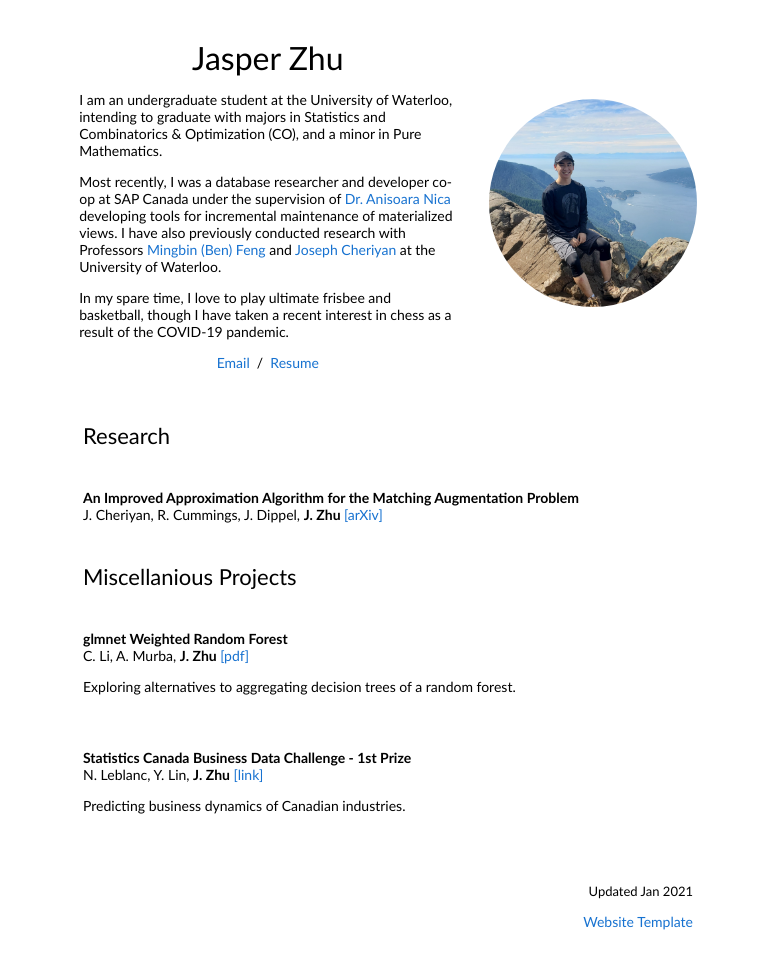
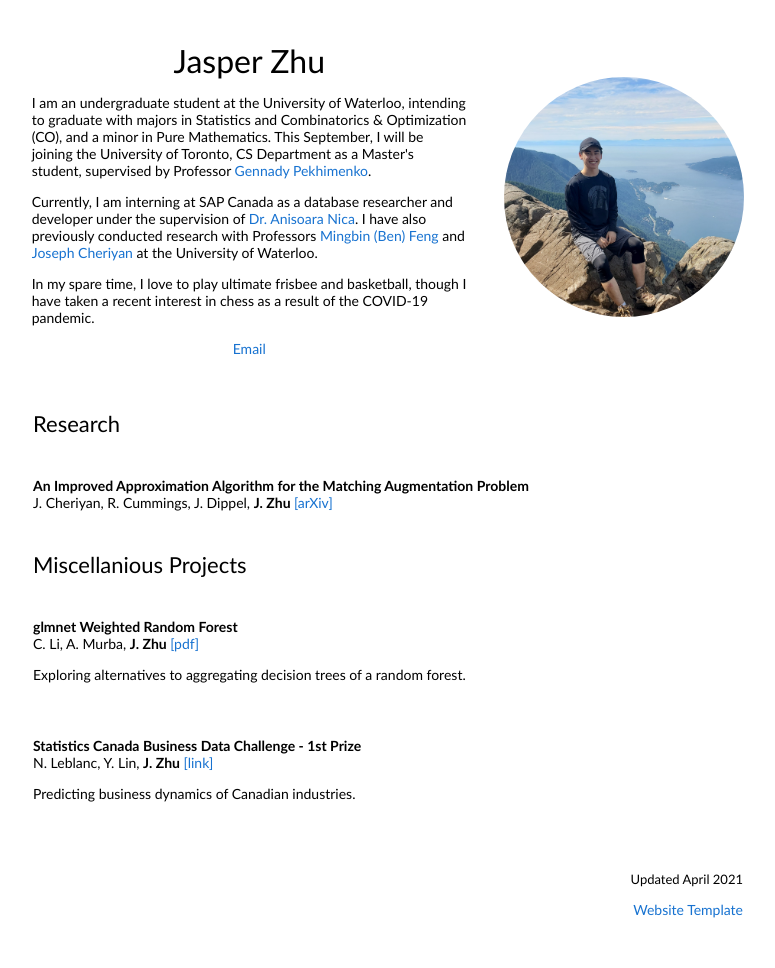
Before and after one commit to jasperrxzhu/jasperrxzhu.github.io, a plain HTML site: page index.html in a window 1280 px wide. Shown: the whole page, without its empty margins (252-1027 px from the left). Drawn offline with Linux system fonts and the light colour scheme.

Commit message:
quick blurb update

```diff
--- a/index.html
+++ b/index.html
@@ -10,7 +10,7 @@
 </head>
 
 <body>
-  <table style="width:100%;max-width:650px;border:0px;border-spacing:0px;border-collapse:separate;margin-right:auto;margin-left:auto;"><tbody>
+  <table style="width:100%;max-width:750px;border:0px;border-spacing:0px;border-collapse:separate;margin-right:auto;margin-left:auto;"><tbody>
     <tr style="padding:0px">
       <td style="padding:0px">
         <table style="width:100%;border:0px;border-spacing:0px;border-collapse:separate;margin-right:auto;margin-left:auto;"><tbody>
@@ -22,12 +22,14 @@
               <p>
                 I am an undergraduate student at the University of Waterloo, intending to graduate with majors in
                 Statistics and Combinatorics & Optimization (CO), and a minor in Pure Mathematics.
+                This September, I will be joining the University of Toronto, CS Department
+                as a Master's student, supervised by Professor
+                <a href = "http://www.cs.toronto.edu/~pekhimenko/"> Gennady Pekhimenko</a>.
               </p>
               <p>
-                Most recently, I was a database researcher and developer co-op
-                at SAP Canada under the supervision of
-                <a href = "https://www.linkedin.com/in/aninica/">Dr. Anisoara Nica</a>
-                developing tools for incremental maintenance of materialized views.
+                Currently, I am interning at SAP Canada as a database researcher and developer
+                under the supervision of
+                <a href = "https://www.linkedin.com/in/aninica/">Dr. Anisoara Nica</a>.
                 I have also previously conducted research with Professors
                 <a href = "https://www.math.uwaterloo.ca/~mbfeng/"> Mingbin (Ben) Feng </a> and
                 <a href = "https://www.math.uwaterloo.ca/~jcheriya/">Joseph Cheriyan</a>
@@ -38,8 +40,7 @@
                 a recent interest in chess as a result of the COVID-19 pandemic.
               </p>
               <p style="text-align:center">
-                <a href="mailto:jasper.zhu@uwaterloo.ca">Email</a> &nbsp/&nbsp
-                <a href="data/Jasper Zhu Resume 20201013.pdf">Resume</a>
+                <a href="mailto:jasper.zhu@uwaterloo.ca">Email</a>
               </p>
             </td>
             <td style="padding:2.5%;width:40%;max-width:40%">
@@ -113,7 +114,7 @@
             <td style="padding:20px;width:100%;vertical-align:right">
               <p align="right">
                 <font size="2">
-                  Updated Jan 2021
+                  Updated April 2021
                 </font>
               </p>
               <p align="right">
```
Also changed, not shown: 1 other file.
